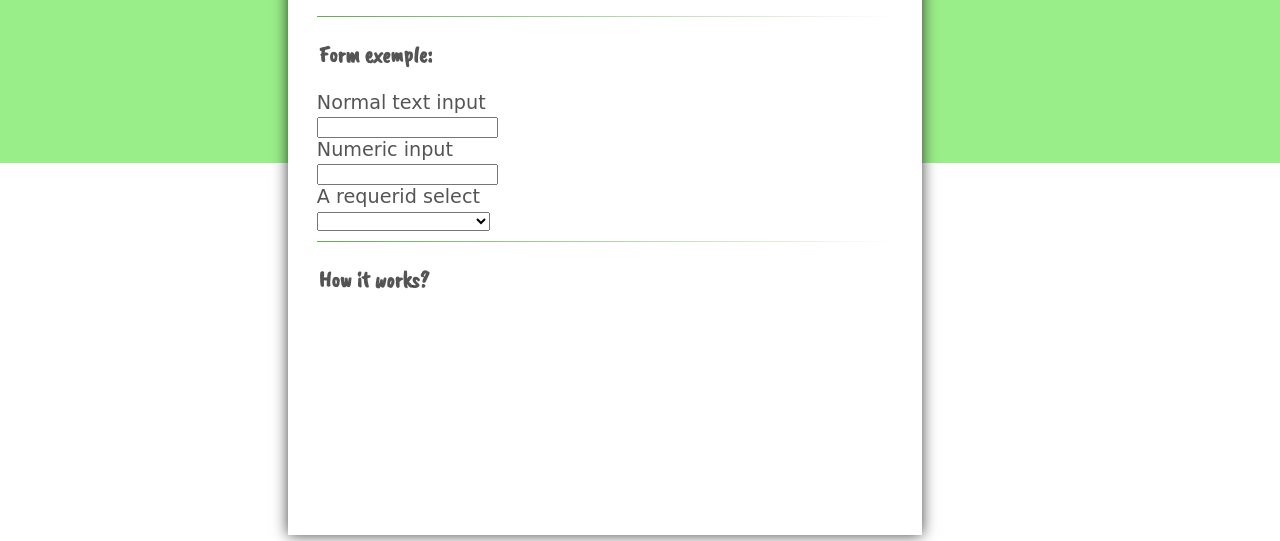
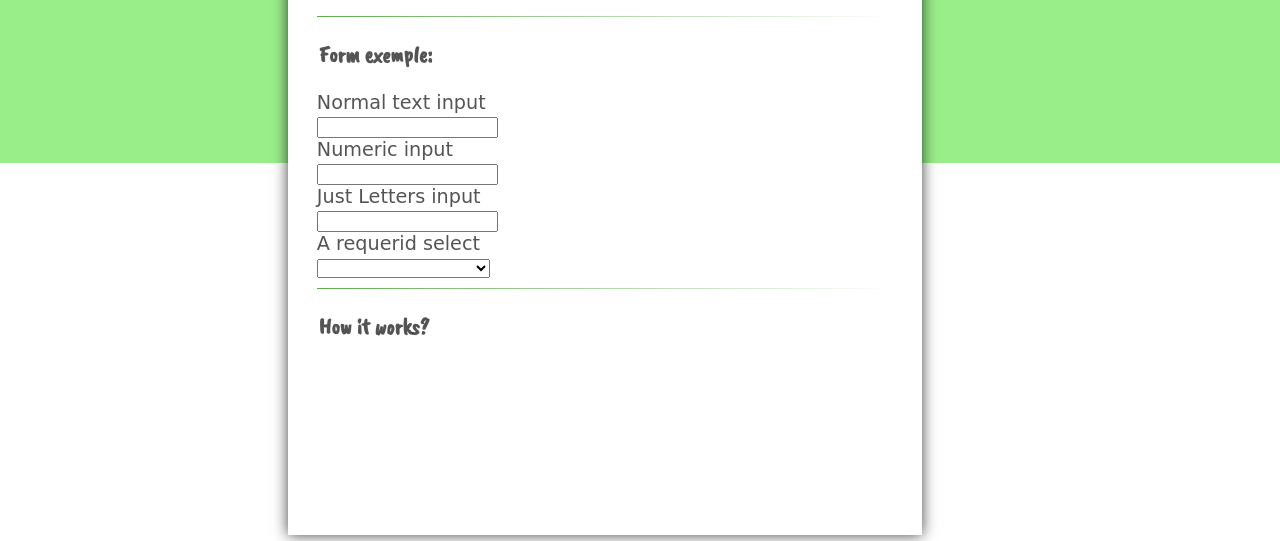
Before and after one commit to JonathanCotta/JValidator, a plain HTML site: page index.html in a window 1280 px wide. Shown: the part 259-800 px from the top of the page. Drawn offline with nearby package versions, Linux system fonts and the light colour scheme; a web font is replaced by a local one.

Commit message:
removed jquery file, now using import from google

```diff
--- a/index.html
+++ b/index.html
@@ -18,10 +18,13 @@
         <legend><h3>Form exemple:</h3></legend>
 
         <label for="txt">Normal text input</label></br>
-        <input type="text" name="txt" value="" class="form-element"></br>
+        <input type="text" name="txt" value="" class="form-element" pa></br>
 
         <label for="numeric">Numeric input</label></br>
-        <input type="text" name="numeric" value="" class="form-element"></br>
+        <input type="text" name="numeric" value="" class="form-element" pattern="[0-9]" required></br>
+
+        <label for="numeric">Just Letters input</label></br>
+        <input type="text" name="numeric" value="" class="form-element" pattern="^[0-9]" required></br>
 
         <label for="selection">A requerid select</label></br>
         <select class="form-element" name="selection">
@@ -36,10 +39,10 @@
       <hr>
       <legend>
         <h3>How it works?</h3>
-        <p></p>
       </legend>
+      <p></p>
     </div>
   </section>
-
+  <script src="https://ajax.googleapis.com/ajax/libs/jquery/1.11.3/jquery.min.js"></script>
 </body>
 </html>
```
